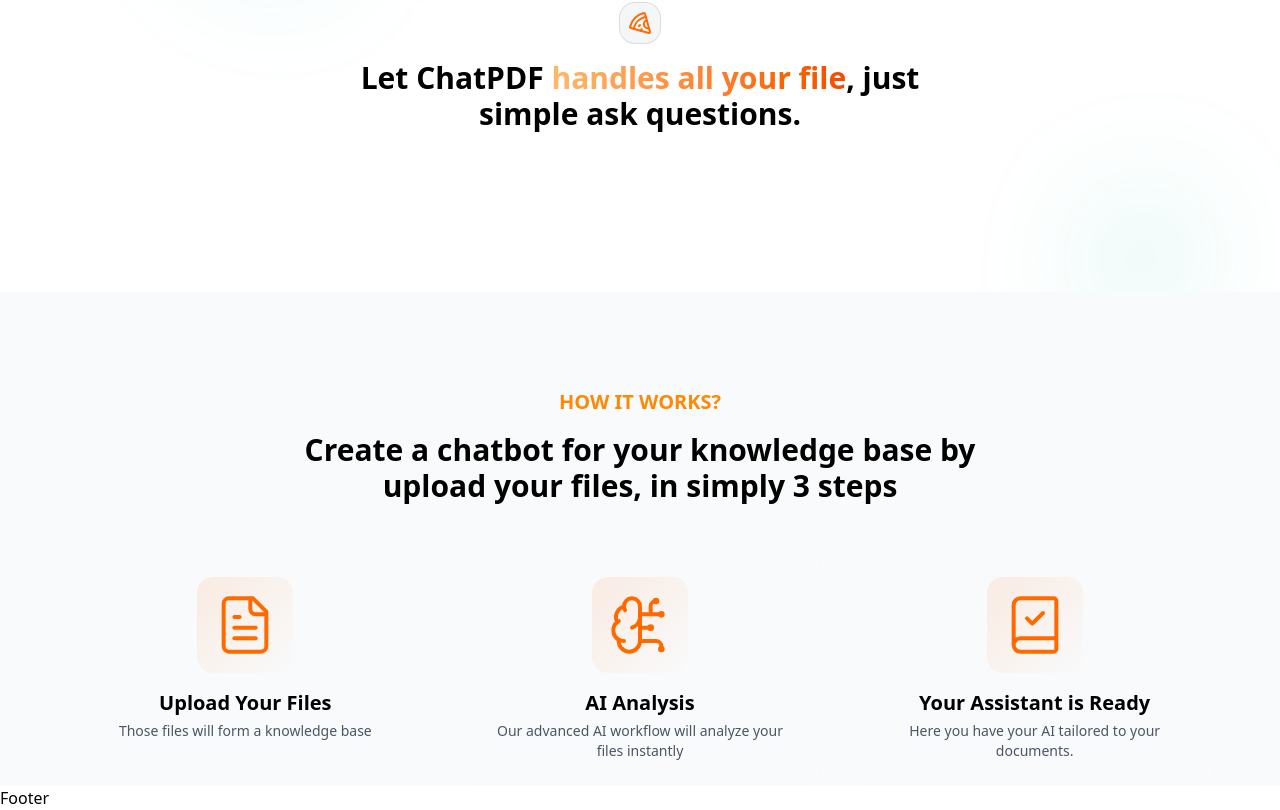
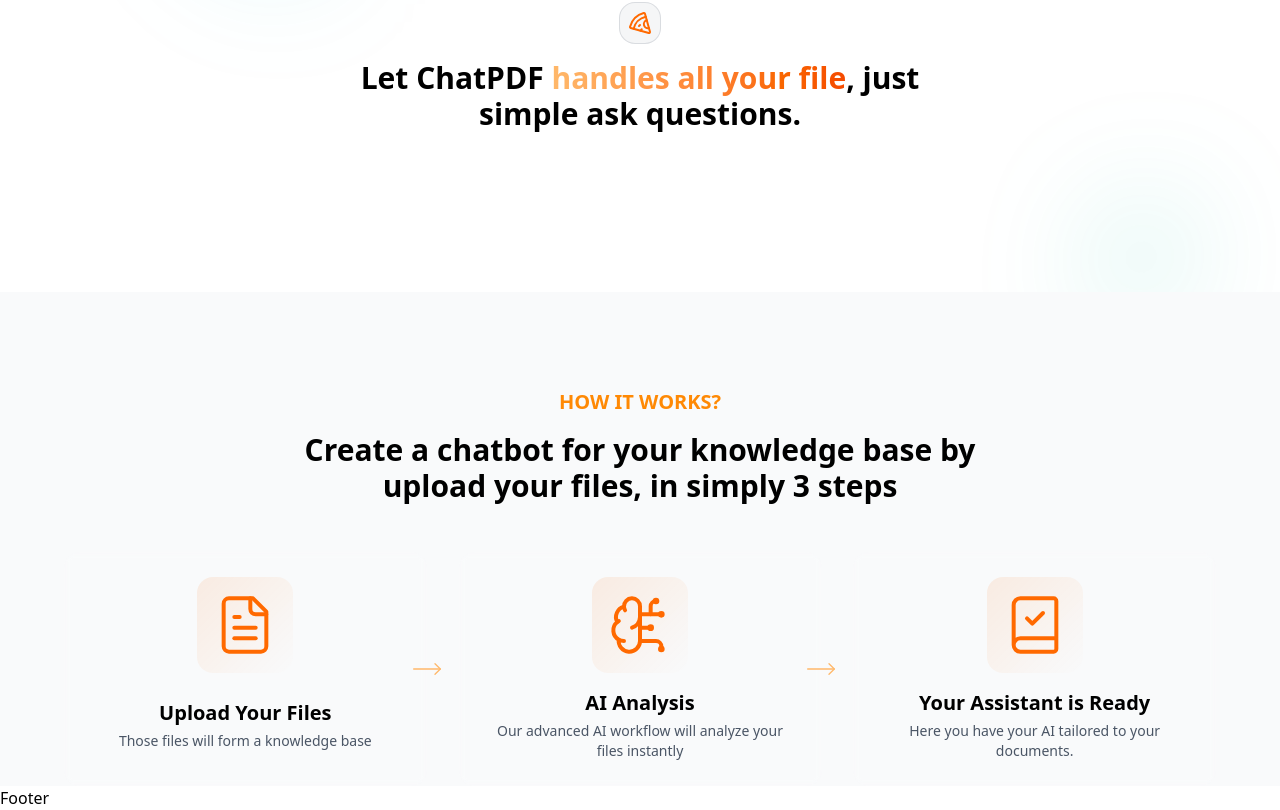
Before and after one commit to ChrisTian206/nextsaas, a Next.js app: page / in a window 1280 px wide. Shown: the part 659-1469 px from the top of the page. Built offline with nearby package versions, Linux system fonts and the light colour scheme.

Commit message:
added arrow, improved ui

```diff
--- a/components/homepage/WalkTrou.tsx
+++ b/components/homepage/WalkTrou.tsx
@@ -1,4 +1,4 @@
-import { BookCheck, BrainCircuit, FileText } from 'lucide-react';
+import { BookCheck, BrainCircuit, FileText, MoveRight } from 'lucide-react';
 import React, { ReactNode } from 'react'
 import StepItem from './StepItem';
 
@@ -52,11 +52,20 @@
 
             <div className='grid grid-cols-1 md:grid-cols-3 gap-8 max-w-6xl mx-auto relative'>
                 {
-                    steps.map((step, index) => {
-                        return <div className='relative p-'>
-                            <StepItem {...step} />
+                    steps.map((step, index) => (
+                        <div className='relative flex items-stretch' key={index}>
+                            <StepItem  {...step} />
+
+                            {index < steps.length - 1 &&
+                                (
+                                    <div className='hidden md:block absolute top-1/2 -right-4 transform
+                                -translate-y-1/2 z-10'>
+                                        <MoveRight size={32} strokeWidth={1} className='text-orange-300' />
+                                    </div>
+                                )
+                            }
                         </div>
-                    }
+                    )
                     )
                 }
             </div>
```
